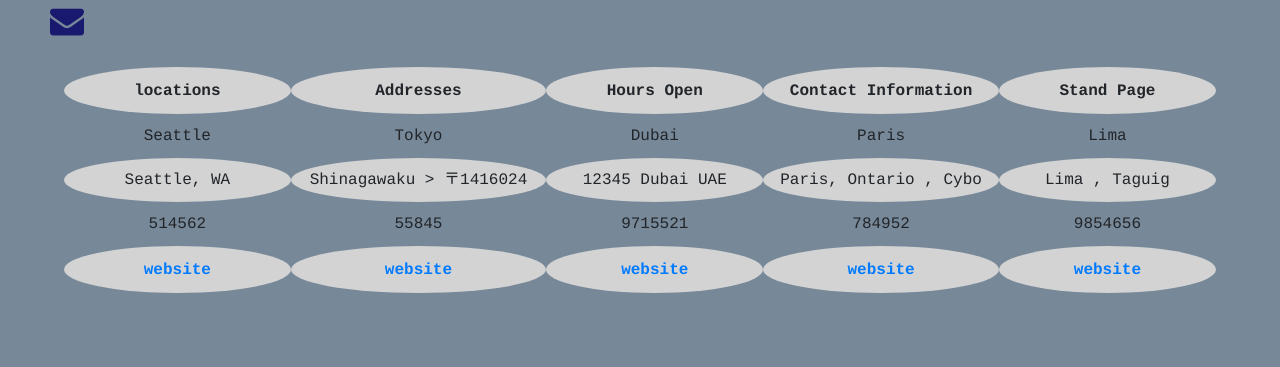
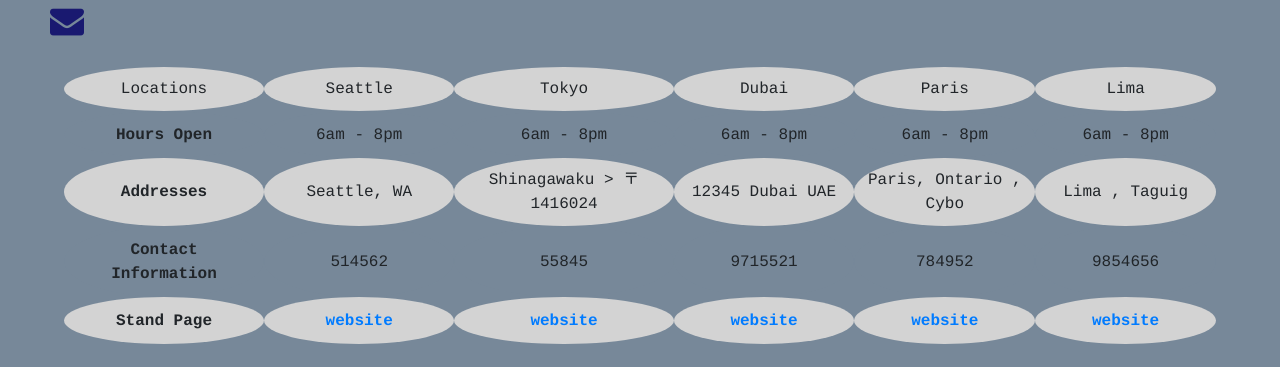
Before and after one commit to saja123321/cookie-stand, a plain HTML site: page index.html in a window 1280 px wide. Shown: the part 101-468 px from the top of the page. Drawn offline with nearby package versions, Linux system fonts and the light colour scheme.

Commit message:
website style

```diff
--- a/index.html
+++ b/index.html
@@ -67,14 +67,9 @@
     </header>
     <main>
         <table class="home-table">
+
             <tr>
-                <th>locations </th>
-                <th>Addresses</th>
-                <th>Hours Open</th>
-                <th>Contact Information</th>
-                <th>Stand Page</th>
-            </tr>
-            <tr>
+                <td> Locations </td>
                 <td> Seattle </td>
                 <td> Tokyo </td>
                 <td> Dubai </td>
@@ -82,6 +77,15 @@
                 <td> Lima </td>
             </tr>
             <tr>
+                <th>Hours Open</th>
+                <td> 6am - 8pm </td>
+                <td> 6am - 8pm </td>
+                <td>6am - 8pm</td>
+                <td> 6am - 8pm </td>
+                <td> 6am - 8pm</td>
+            </tr>
+            <tr>
+                <th>Addresses</th>
                 <td> Seattle, WA </td>
                 <td> Shinagawaku > 〒1416024 </td>
                 <td> 12345 Dubai UAE </td>
@@ -89,6 +93,8 @@
                 <td> Lima , Taguig </td>
             </tr>
             <tr>
+                <th>Contact Information</th>
+
                 <td>514562</td>
                 <td> 55845
                 </td>
@@ -97,6 +103,7 @@
                 <td>9854656</td>
             </tr>
             <tr>
+                <th>Stand Page</th>
                 <th><a href="./sales.html"> website</a></th>
                 <th><a href="./sales.html"> website</a></th>
                 <th><a href="./sales.html"> website</a></th>
```
